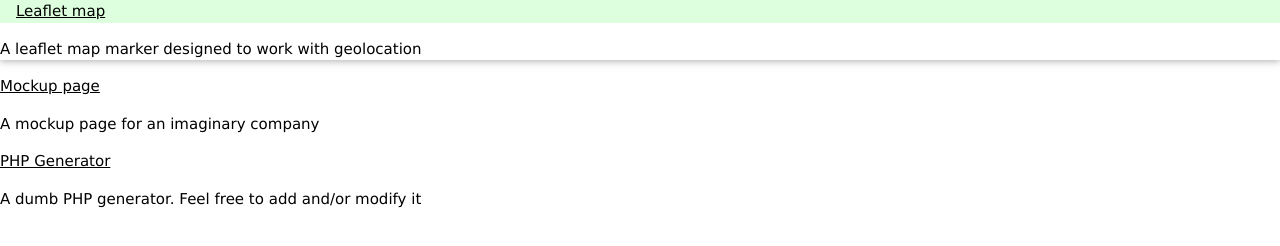
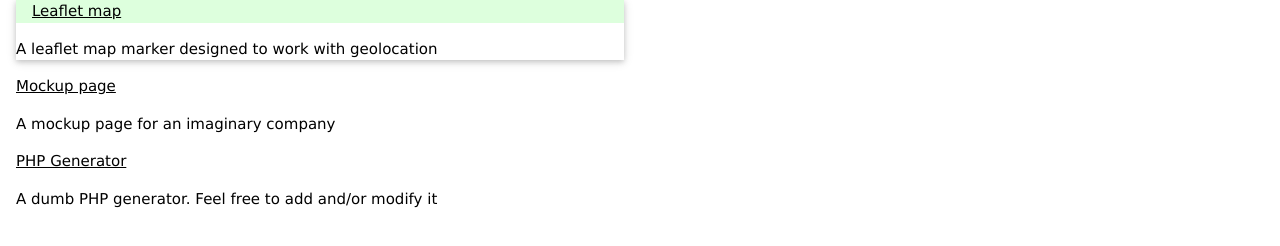
Before and after one commit to CodingGlitch/CodingGlitch.github.io, a plain HTML site: page index.html in a window 1280 px wide. Drawn offline with nearby package versions, Linux system fonts and the light colour scheme.

Commit message:
Update index.html

```diff
--- a/index.html
+++ b/index.html
@@ -7,15 +7,19 @@
     <link rel="stylesheet" href="https://www.w3schools.com/w3css/4/w3.css">
   </head>
   <body>
-
+    <div class="w3-container w3-half">
       <div class="w3-card">
         <div class="w3-container w3-pale-green">
-        <a href="./school/geolite/map.html">Leaflet map</a></div>
+          <a href="./school/geolite/map.html">Leaflet map</a>
+        </div>
         <p>A leaflet map marker designed to work with geolocation</p>
       </div>
+
+
         <a href="./school/SAE14/index.html">Mockup page</a>
         <p>A mockup page for an imaginary company</p>
         <a href="./school/SAE23/src/index.html">PHP Generator</a>
         <p>A dumb PHP generator. Feel free to add and/or modify it</p>
+    </div>
   </body>
 </html>
```
Lines whose indentation alone changed are shown as unchanged.
